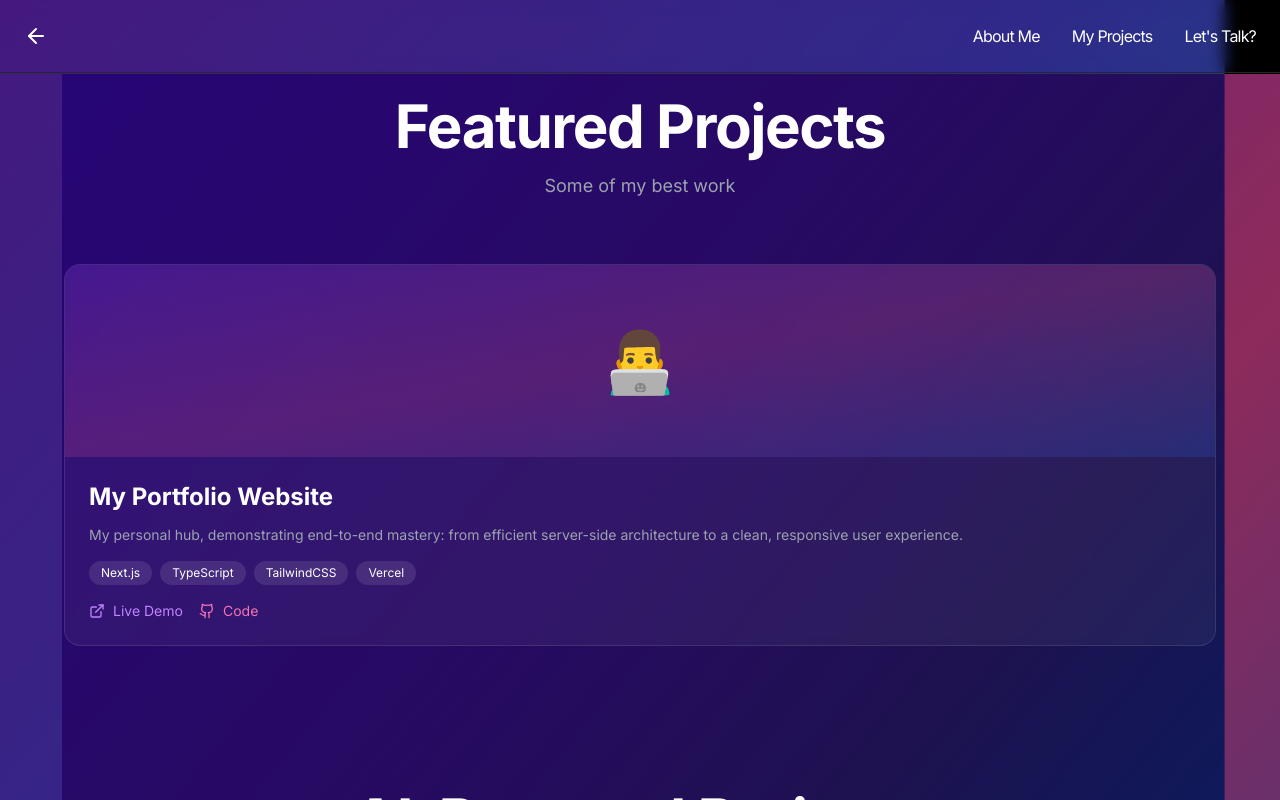
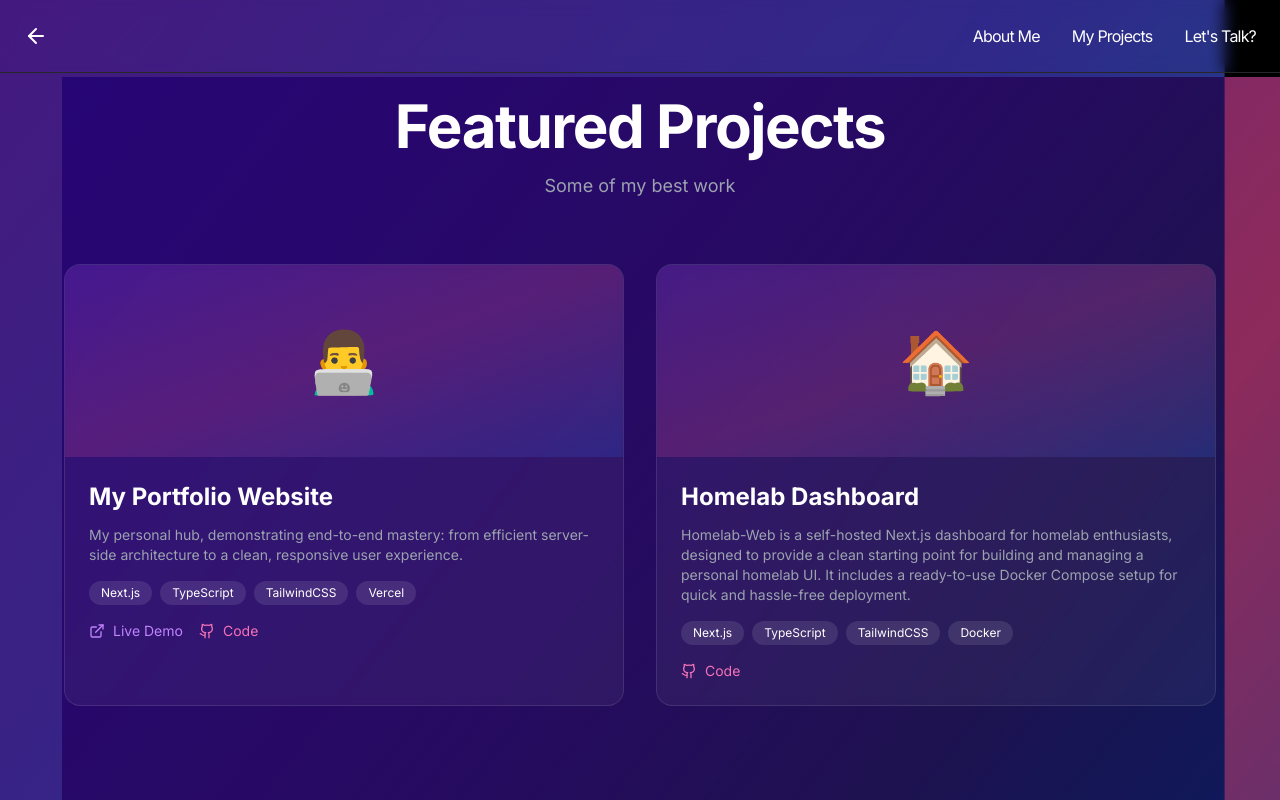
Before and after one commit to ChaitanyaDhiman/my-portfolio, a Next.js app: page /projects in a window 1280 px wide. Shown: the top 800 px of the page. Built offline with nearby package versions, Linux system fonts and the light colour scheme.

Commit message:
feat: Add Homelab Dashboard project, update featured projects grid layout, and bump Next.js dependency (patching vulnerablities).

```diff
--- a/app/projects/page.tsx
+++ b/app/projects/page.tsx
@@ -17,6 +17,15 @@ export default function Projects() {
         image: '👨‍💻',
         demo: 'https://www.chaitanyadhiman.com/',
         github: 'https://github.com/ChaitanyaDhiman/my-portfolio'
+      },
+      {
+        title: 'Homelab Dashboard',
+        description: 'Homelab-Web is a self-hosted Next.js dashboard for homelab enthusiasts, designed to provide a clean starting point for building and managing a personal homelab UI. It includes a ready-to-use Docker Compose setup for quick and hassle-free deployment.',
+        tech: ['Next.js', 'TypeScript', 'TailwindCSS', 'Docker'],
+        image: '🏠',
+        demo: '',
+        github: 'https://github.com/ChaitanyaDhiman/homelab-web'
+
       }
     ],
     AI_Powered: [
@@ -46,7 +55,7 @@ export default function Projects() {
             <div className="max-w-6xl w-full">
               <h2 className="text-5xl md:text-6xl font-bold mb-4 text-center tracking-tight">Featured Projects</h2>
               <p className="text-gray-400 text-center mb-16 text-lg">Some of my best work</p>
-              <div className="grid grid-cols-1 md:grid-cols-1 gap-8">
+              <div className="grid grid-cols-2 md:grid-cols-2 gap-8">
                 {projects.featured.map((project, index) => (
                   <ProjectCard key={index} {...project} compact />
                 ))}
--- a/package.json
+++ b/package.json
@@ -13,7 +13,7 @@
     "@types/nodemailer": "^7.0.3",
     "framer-motion": "^12.23.24",
     "lucide-react": "^0.553.0",
-    "next": "14.2.3",
+    "next": "^14.2.35",
     "nodemailer": "^7.0.10",
     "react": "^18",
     "react-dom": "^18",
```
Also changed, not shown: 1 other file (tests, documents, lock files or other folders).
